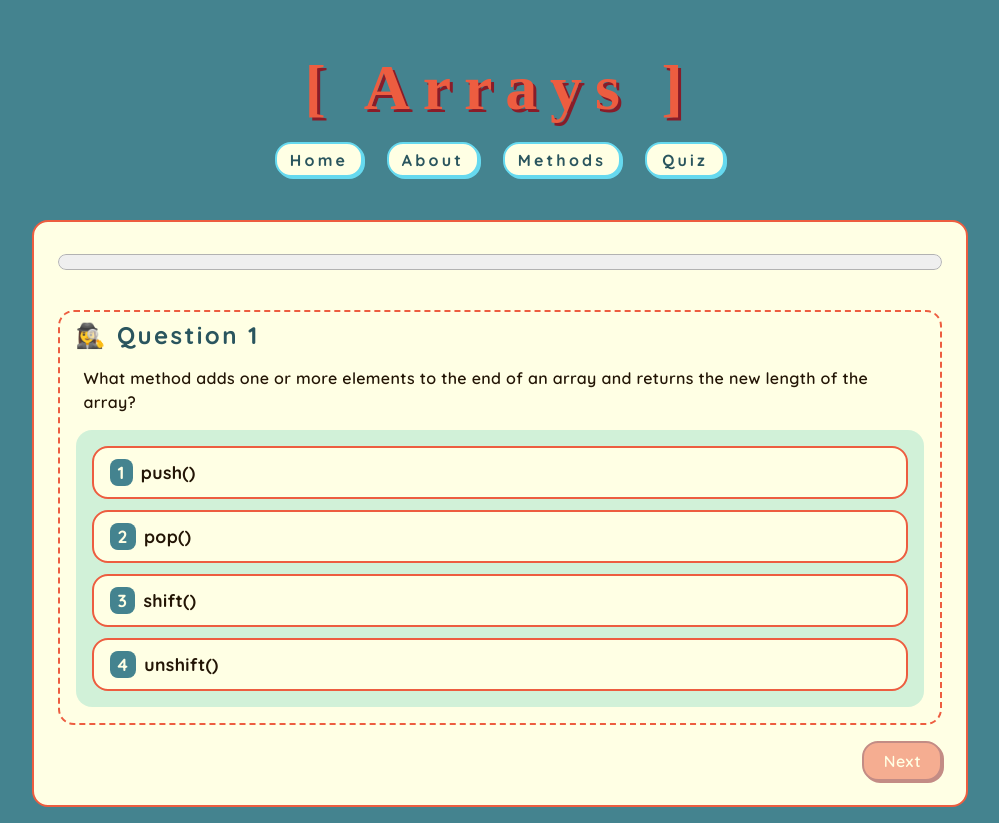
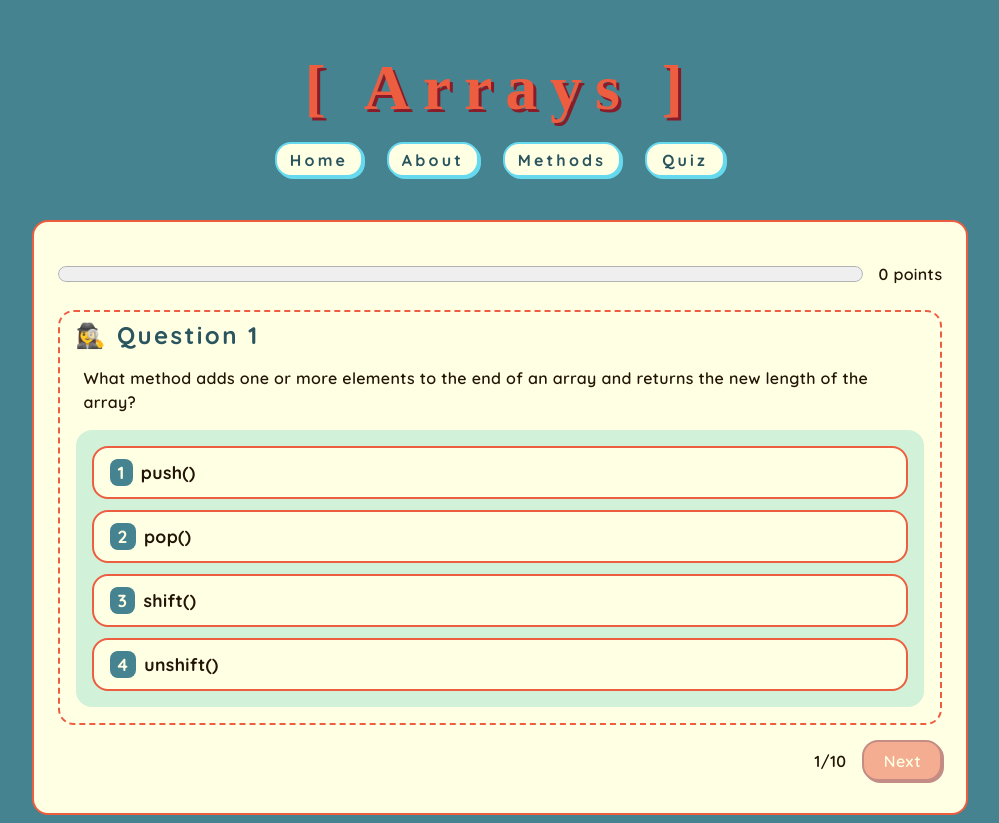
Before and after one commit to linnkognito/Arrays, a React (Create React App) app: page /quiz in a window 1280 px wide. Both pictures are taken after a click on the button "Let's do it!". Shown: the whole page, without its empty margins (140-1139 px from the left). Built offline with nearby package versions, Linux system fonts and the light colour scheme; data requests are answered from the project's data file; a web font is replaced by a local one.

Commit message:
Quiz options done

```diff
--- a/src/components/quiz/Progress.jsx
+++ b/src/components/quiz/Progress.jsx
@@ -1,10 +1,14 @@
-function Progress({ index, numQuestions, answer }) {
+function Progress({ index, numQuestions, answer, points }) {
   return (
-    <progress
-      className='w-full h-8'
-      max={numQuestions}
-      value={index + Number(answer !== null)}
-    ></progress>
+    <div className='flex items-center gap-4 w-full'>
+      <progress
+        className='w-full h-8'
+        max={numQuestions}
+        value={index + Number(answer !== null)}
+      ></progress>
+      <p className='min-w-fit'>{points} points</p>
+      {/* <p>{`${index + 1}/${numQuestions}`}</p> */}
+    </div>
   );
 }
 
--- a/src/components/quiz/QuizContainer.jsx
+++ b/src/components/quiz/QuizContainer.jsx
@@ -37,7 +37,7 @@ function QuizContainer() {
       {status === 'ready' && <StartScreen />}
 
       {status === 'active' && (
-        <div className='flex flex-col w-full'>
+        <div className='flex flex-col gap-2  w-full'>
           <Progress
             numQuestions={numQuestions}
             index={index}
--- a/src/components/quiz/QuizFooter.jsx
+++ b/src/components/quiz/QuizFooter.jsx
@@ -2,11 +2,13 @@ import { useQuiz } from '../../contexts/QuizContext';
 import Button from '../Button';
 
 function QuizFooter() {
-  const { dispatch, answer } = useQuiz();
+  const { dispatch, answer, index, numQuestions } = useQuiz();
   const hasAnswered = answer !== null;
 
   return (
-    <div className='flex justify-end'>
+    <div className='flex gap-4 justify-end items-center'>
+      <p className='max-h-fit'>{`${index + 1}/${numQuestions}`}</p>
+
       <Button
         onClick={() => dispatch({ type: 'nextQuestion' })}
         disabled={!hasAnswered}
--- a/src/components/quiz/QuizQuestion.jsx
+++ b/src/components/quiz/QuizQuestion.jsx
@@ -4,33 +4,37 @@ function QuizQuestion({ question }) {
   const { currentQuestion, index, answer, dispatch } = useQuiz();
   const hasAnswered = answer !== null;
 
+  function setClass(id) {
+    return answer === id
+      ? currentQuestion.correctAnswer === id
+        ? 'correct-answer'
+        : 'wrong-answer'
+      : 'clue opacity-70';
+  }
+
   return (
-    <div className='clues bg-offwhite'>
+    <div className='quiz-question bg-offwhite'>
       <h3 className='my-2'>{`🕵️‍♀️ Question ${index + 1}`}</h3>
       <p className='px-2'>{question?.question}</p>
 
       <div className={`clues-container`}>
-        {question?.answers.map((selection) => (
+        {question?.answers.map((option) => (
           <div
-            key={selection.id}
+            key={option.id}
             className={`transition-all ${
-              !hasAnswered
-                ? 'clue'
-                : answer === selection.id
-                ? currentQuestion.correctAnswer === selection.id
-                  ? 'correct-answer'
-                  : 'wrong-answer'
-                : 'clue opacity-70'
+              !hasAnswered ? 'clue' : setClass(option.id)
             }`}
             onClick={() =>
-              dispatch({ type: 'answerGiven', payload: selection.id })
+              hasAnswered
+                ? ''
+                : dispatch({ type: 'answerGiven', payload: option.id })
             }
           >
             <p className='clue-title flex gap-2'>
               <span className='w-fit h-fit text-offwhite bg-teal px-2 rounded-lg'>
-                {selection.id}
+                {option.id}
               </span>
-              {selection.answer}
+              {option.answer}
             </p>
           </div>
         ))}
--- a/src/index.css
+++ b/src/index.css
@@ -122,6 +122,14 @@ nav {
   border: 2px dashed #ed5d40;
   border-radius: 1em;
 }
+
+.quiz-question {
+  padding: 0 1em 1em;
+  border: 2px dashed #ed5d40;
+  /* box-shadow: 4px 4px 0 #2a555e; */
+  border-radius: 1em;
+}
+
 .clues-container {
   display: flex;
   flex-direction: column;
@@ -337,7 +345,6 @@ nav {
   flex-direction: column;
   gap: 0.5em;
   box-sizing: border-box;
-  margin-left: 1em;
   padding: 0.7em 1em;
   border-radius: 1em;
   transform: scale(1.01);
```
